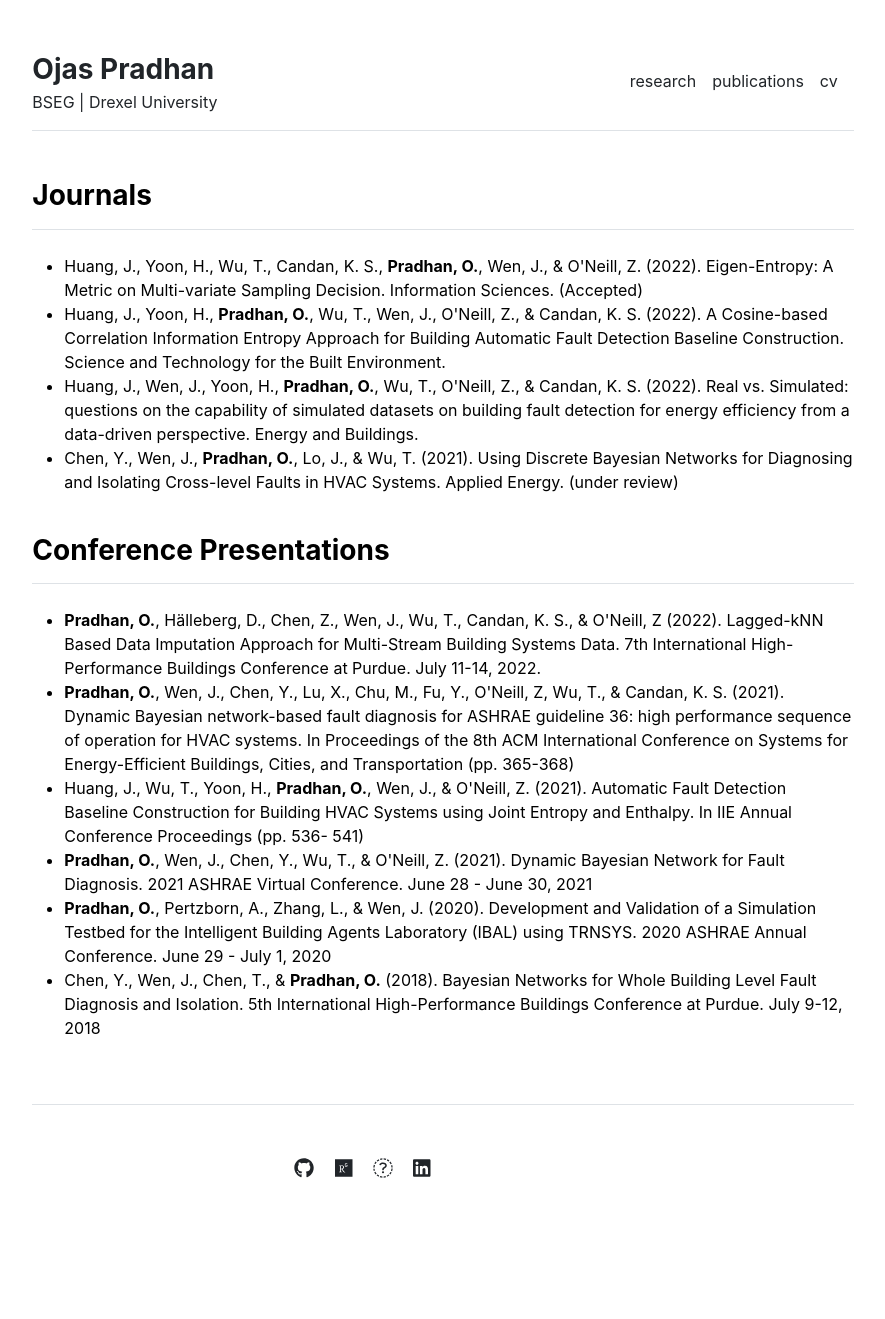
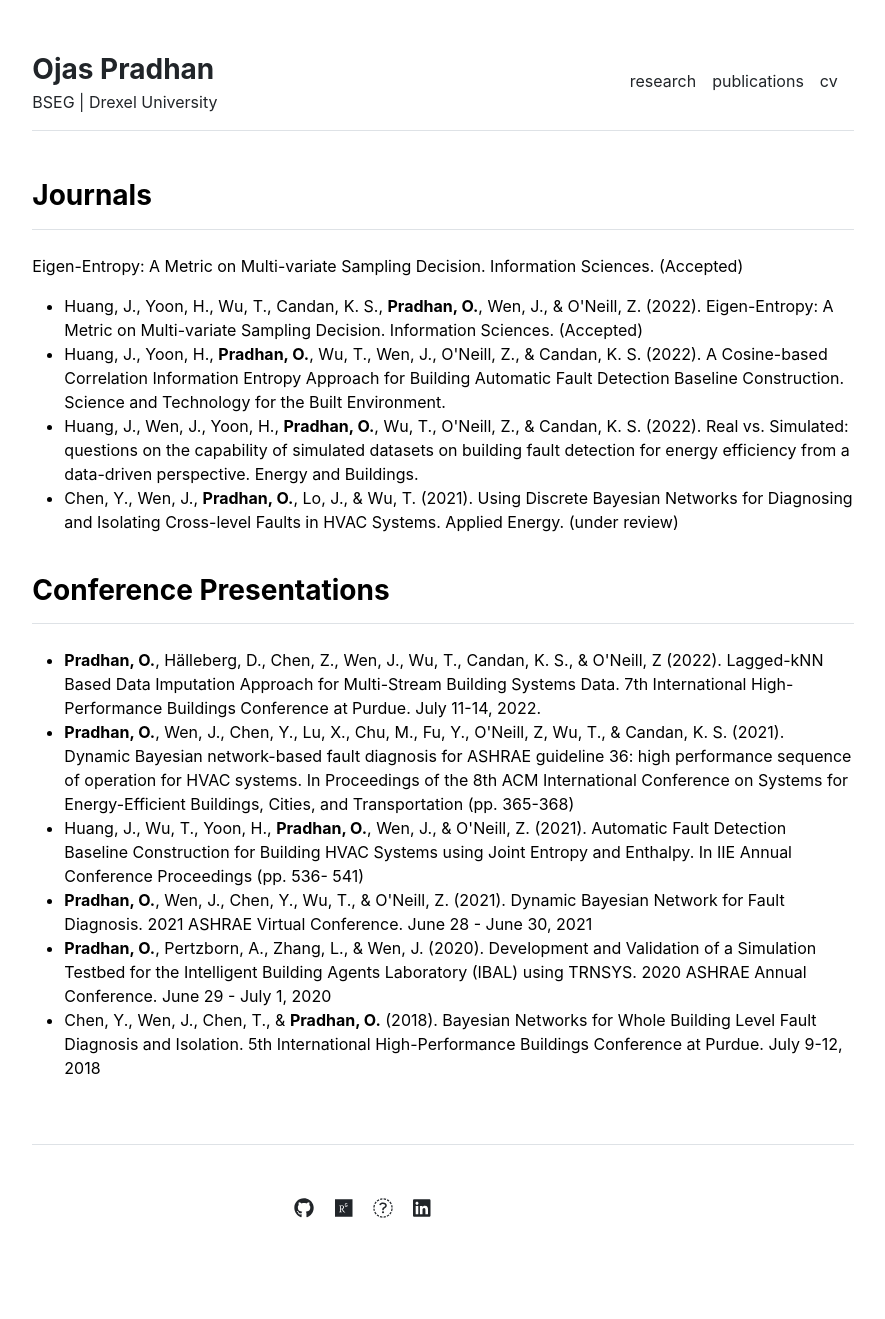
Before and after one commit to pradhanojas/pradhanojas.github.io, a Jekyll site: the page built from publications.md, in a window 1280 px wide. Shown: the whole page, without its empty margins (197-1082 px from the left). Built offline with Jekyll 4.4.1, drawn with Linux system fonts in a browser that asks for light colours; before the commit the page ends 1279 px from its top, so only the background shows below that.

Commit message:
Update publications.html

```diff
--- a/_includes/publications.html
+++ b/_includes/publications.html
@@ -2,6 +2,8 @@
   <div>
     <h3 class="fw-bold border-bottom pb-3 mb-0"> Journals </h3>
     <br>
+    <p>Eigen-Entropy: A Metric on Multi-variate Sampling Decision. Information Sciences. (Accepted)</p>
+
     <ul>
       <li>
         Huang, J., Yoon, H., Wu, T., Candan, K. S., <b>Pradhan, O.</b>, Wen, J., & O'Neill, Z. (2022). Eigen-Entropy: A Metric on Multi-variate Sampling Decision. Information Sciences. (Accepted)
```
